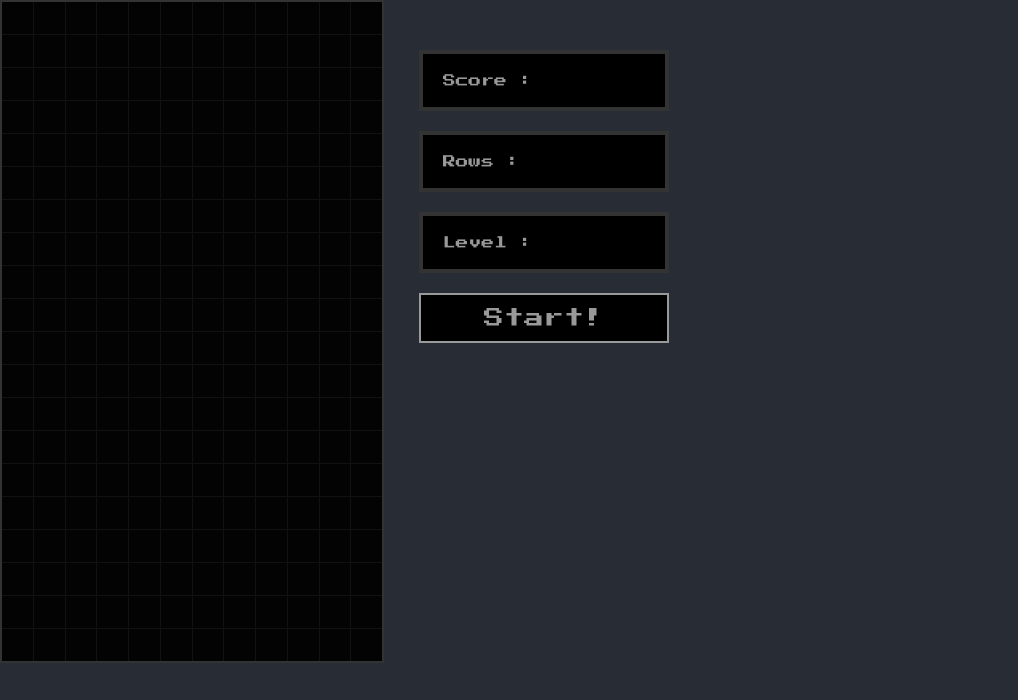
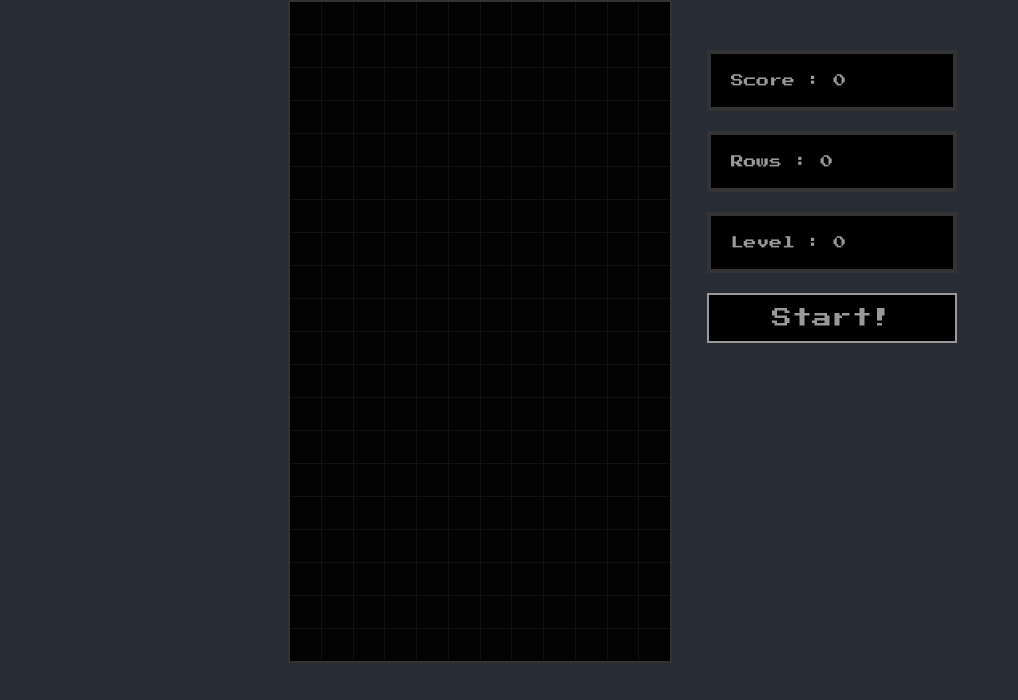
Before and after one commit to AnkushMalik/Tetris, a React (Create React App) app: page / in a window 1280 px wide. Shown: the top 700 px of the page, without its empty margins (0-1018 px from the left). Built offline with nearby package versions, Linux system fonts and the light colour scheme; the HTML template or start-up script is replaced by a standard one.

Commit message:
Add score level rows count

```diff
--- /dev/null
+++ b/src/hooks/useGameStatus.hook.jsx
@@ -0,0 +1,24 @@
+import { useState, useEffect, useCallback } from 'react';
+
+export const useGameStatus = rowsCleared => {
+    const [score, setScore] = useState(0);
+    const [rows, setRows] = useState(0);
+    const [level, setLevel] = useState(0);
+
+    const linePoints = [40, 100, 300, 1200];
+
+    const calcScore = useCallback(() => {
+        // We have score
+        if (rowsCleared > 0) {
+            // This is how original Tetris score is calculated
+            setScore(prev => prev + linePoints[rowsCleared - 1] * (level + 1));
+            setRows(prev => prev + rowsCleared);
+        }
+    }, [level, linePoints, rowsCleared]);
+
+    useEffect(() => {
+        calcScore();
+    }, [calcScore, rowsCleared, score]);
+
+    return [score, setScore, rows, setRows, level, setLevel];
+};
--- a/src/pages/game/gamepage.component.jsx
+++ b/src/pages/game/gamepage.component.jsx
@@ -7,6 +7,7 @@
 import { useInterval } from '../../hooks/useInterval.hook'
 import { usePlayer } from '../../hooks/usePlayer.hook'
 import { createpg, checkCollision } from '../../helpers/playgroundHelper';
+import { useGameStatus } from '../../hooks/useGameStatus.hook'
 
 import './gamepage.styles.scss'
 
@@ -15,7 +16,10 @@
     const [dropTime, setDropTime] = useState(null);
     const [gameOver, setGameOver] = useState(false);
     const [player, updatePlayerPos, resetPlayer, playerRotate] = usePlayer();
-    const [pg, setPg] = usePlayground(player, resetPlayer);
+    const [pg, setPg, rowsCleared] = usePlayground(player, resetPlayer);
+
+    const [score, setScore, rows, setRows, level, setLevel] = useGameStatus(rowsCleared);
+
 
     const startGame = () => {
         //Reset everything
@@ -23,6 +27,9 @@
         setDropTime(1000);
         resetPlayer();
         setGameOver(false);
+        setScore(0);
+        setLevel(0);
+        setRows(0);
     }
 
     const movePlayer = dir => {
@@ -31,6 +38,11 @@
     }
 
     const drop = () => {
+        if (rows > (level + 1) * 10) {
+            setLevel(prev => prev + 1);
+            // Also increase speed
+            setDropTime(1000 / (level + 1) + 200);
+        }
         if (!checkCollision(player, pg, { x: 0, y: 1 })) {
             updatePlayerPos({ x: 0, y: 1, collided: false })
         } else {
@@ -48,7 +60,7 @@
         if (!gameOver) {
             // Activate the interval again when user releases down arrow.
             if (keyCode === 40) {
-                setDropTime(1000);
+                setDropTime(1000 / (level + 1));
             }
         }
     }
@@ -76,6 +88,8 @@
                     break;
                 case 38:
                     playerRotate(pg, 1)
+                // eslint-disable-next-line
+                default:
             }
         }
     }
@@ -85,16 +99,13 @@
             <Playground pg={pg} />
             <div className='infonav'>
                 {gameOver ? (
-                    <DisplayField text='Game Over' />
-                ) : (
-                        <div>
-                            <DisplayField text='Score :' />
-                            <DisplayField text='Rows :' />
-                            <DisplayField text='Level :' />
-                            <ActionButton callback={startGame} />
-                        </div>
-                    )
+                    <DisplayField className='game-over' text='Game Over' />
+                ) : null
                 }
+                <DisplayField text={`Score : ${score}`} />
+                <DisplayField text={`Rows : ${rows}`} />
+                <DisplayField text={`Level : ${level}`} />
+                <ActionButton callback={startGame} />
             </div>
         </div>
     )
--- a/src/pages/game/gamepage.styles.scss
+++ b/src/pages/game/gamepage.styles.scss
@@ -1,10 +1,8 @@
 .game-page{
     display: flex;
+    justify-content: center;
     .infonav{
         width: 250px;
         margin: 50px 35px;
     }
-    // justify-content: center;
-    // align-items: center;
-    // height: 100vh;
 }
```
